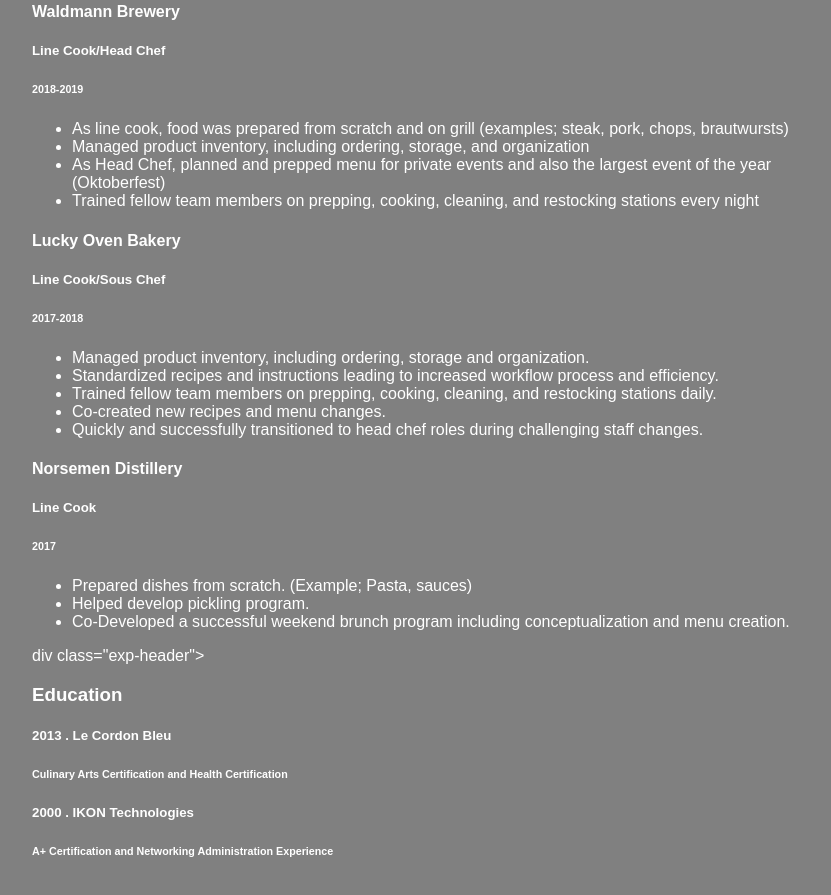
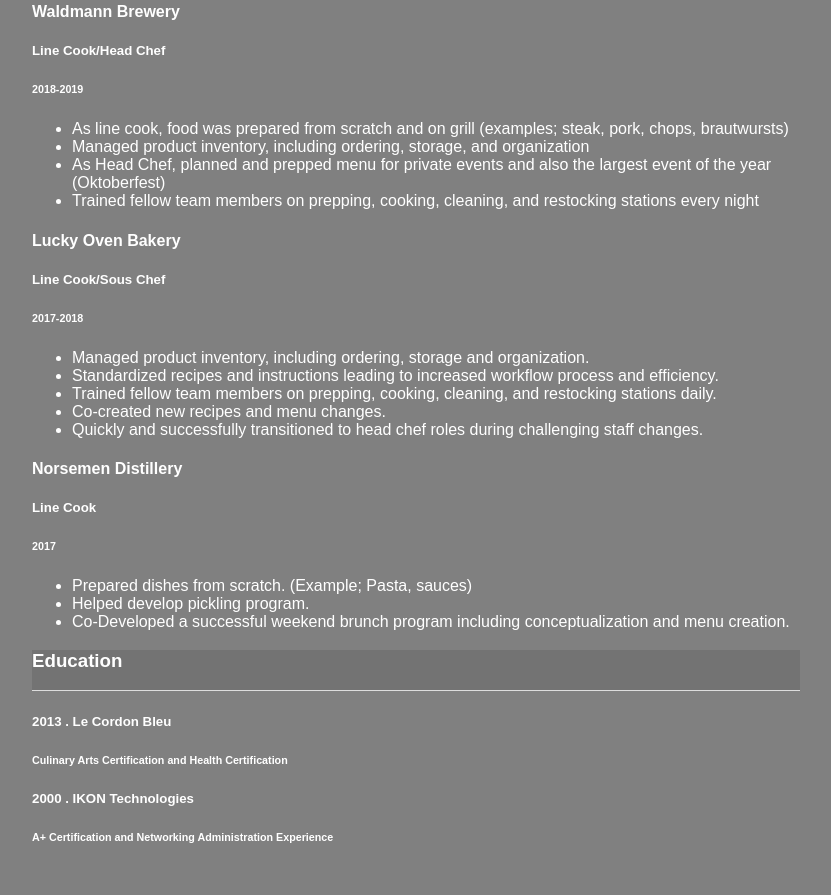
Before and after one commit to DuyDao-Dev/application-Prime, a plain HTML site: page index.html in a window 1280 px wide. Shown: the part 283-1178 px from the top of the page, without its empty margins (224-1055 px from the left). Drawn offline with Linux system fonts and the light colour scheme.

Commit message:
Update index.html

```diff
--- a/index.html
+++ b/index.html
@@ -58,7 +58,7 @@ staff changes.</li>
     </ul>
   </div>
 
-  div class="exp-header">
+  <div class="exp-header">
     <h3>Education</h3>
   </div>
     <h5>2013 . Le Cordon Bleu</h5>
```
